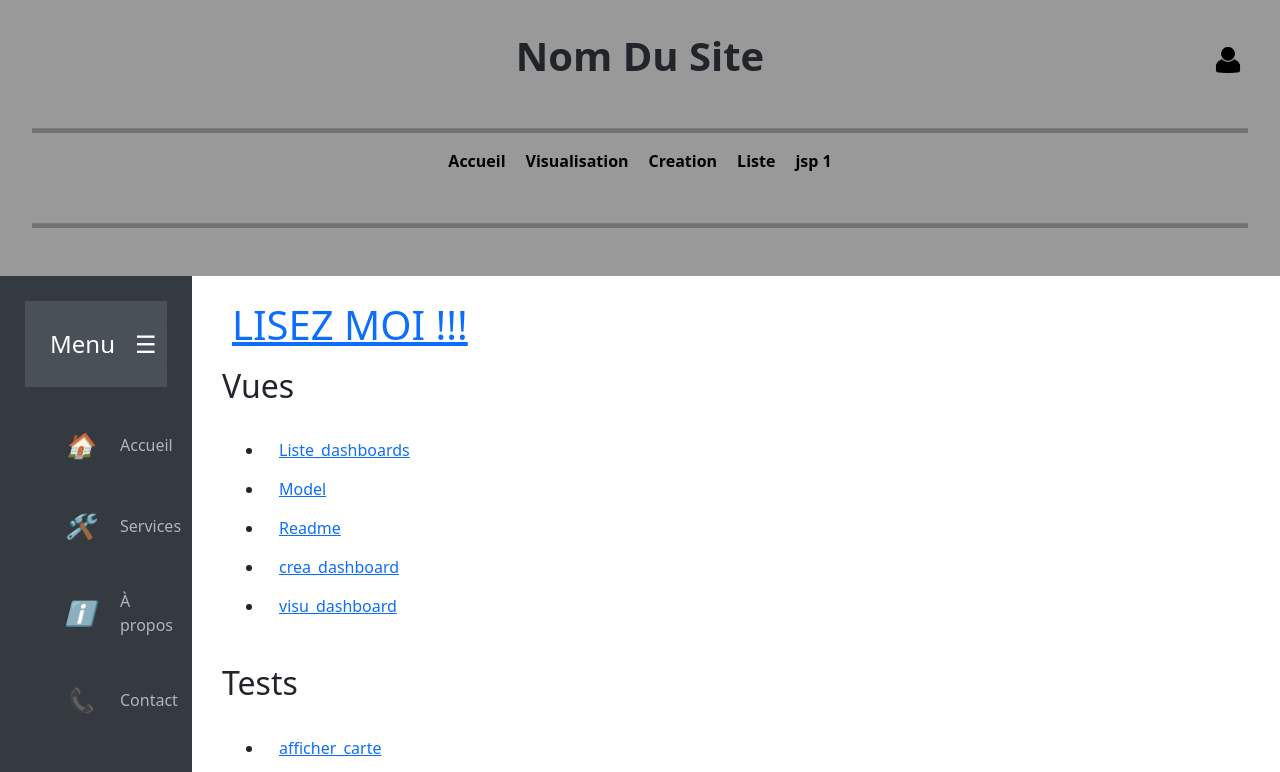
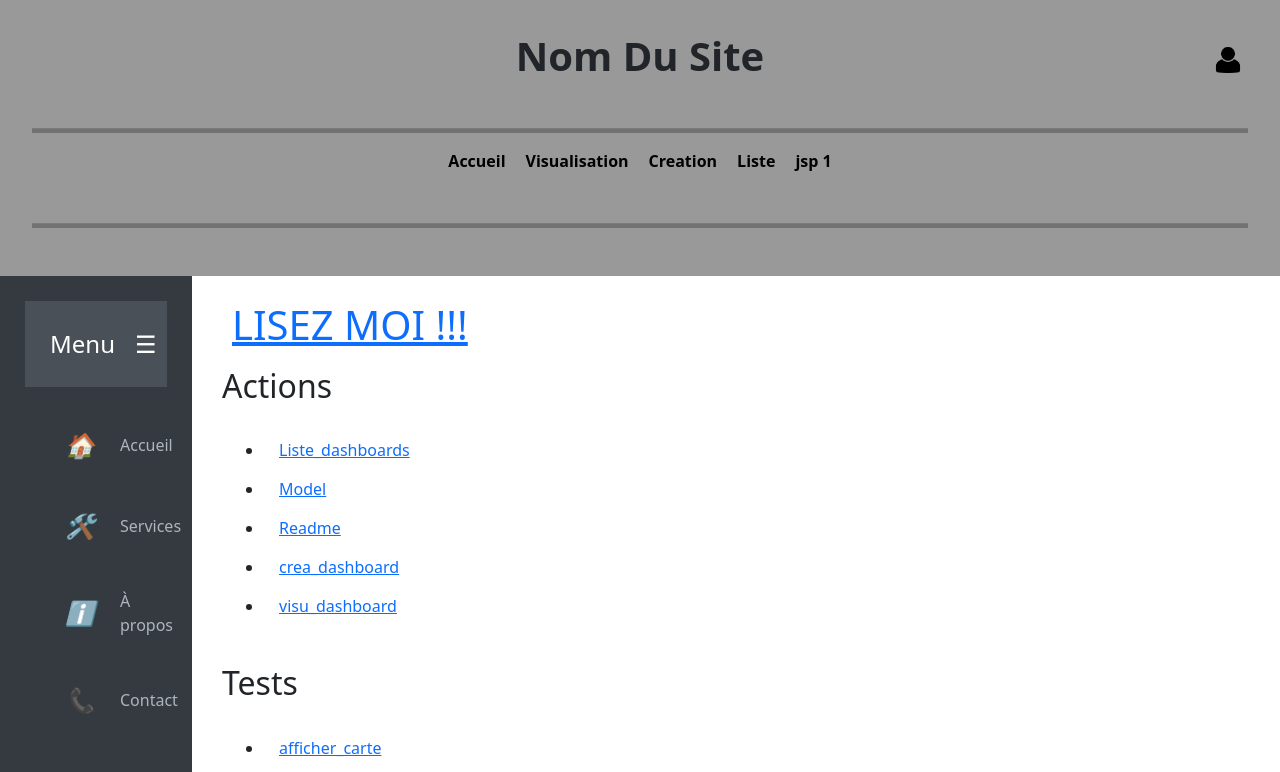
Before and after one commit to BUT-INFO-UPEC/SAE4A-01-25, a PHP site: page /index.php in a window 1280 px wide. Shown: the top 772 px of the page. Run offline with PHP 8.4, Linux system fonts and the light colour scheme.

Commit message:
renomage (les vues sont en réalité des ontroleurs)

```diff
--- a/index.php
+++ b/index.php
@@ -10,10 +10,10 @@ ob_start();
 
 <h1><a href="ReadMe.md"> LISEZ MOI !!! </a></h1>
 
-<h2> Vues </h2>
+<h2> Actions </h2>
 <?php
-// afficher un liste de liens vers les fichiers du dossier Vues
-$dossier = 'Vues';
+// afficher un liste de liens vers les fichiers du dossier Actions
+$dossier = 'Actions';
 include "layout/composants_balistiques_specifiques/Scandir.php";
 
 echo "<h2> Tests </h2>";
--- a/layout/composants_balistiques_communs/Header.php
+++ b/layout/composants_balistiques_communs/Header.php
@@ -10,10 +10,10 @@
     <hr>
     <nav class="header-menu">
         <a href="<?php echo $prefixe . '../index.php'; ?>">Accueil</a>
-        <a href="<?php echo $prefixe . '../Vues/visu_dashboard.php'; ?>">Visualisation</a>
-        <a href="<?php echo $prefixe . '../Vues/crea_dashboard.php'; ?>">Creation</a>
-        <a href="<?php echo $prefixe . '../Vues/Liste_dashboards.php'; ?>">Liste</a>
-        <a href="<?php echo $prefixe . '../Vues/jsp_1.php'; ?>">jsp 1</a>
+        <a href="<?php echo $prefixe . '../Actions/visu_dashboard.php'; ?>">Visualisation</a>
+        <a href="<?php echo $prefixe . '../Actions/crea_dashboard.php'; ?>">Creation</a>
+        <a href="<?php echo $prefixe . '../Actions/Liste_dashboards.php'; ?>">Liste</a>
+        <a href="<?php echo $prefixe . '../Actions/jsp_1.php'; ?>">jsp 1</a>
     </nav>
     <br>
     <hr>
```
Also changed, not shown: Actions/Liste_dashboards.php (renamed from Vues/Liste_dashboards.php), Actions/Model.php (renamed from Vues/Model.php), Actions/Readme.txt, Actions/crea_dashboard.php (renamed from Vues/crea_dashboard.php), Actions/visu_dashboard.php (renamed from Vues/visu_dashboard.php), tests/sideabr.php (deleted).
